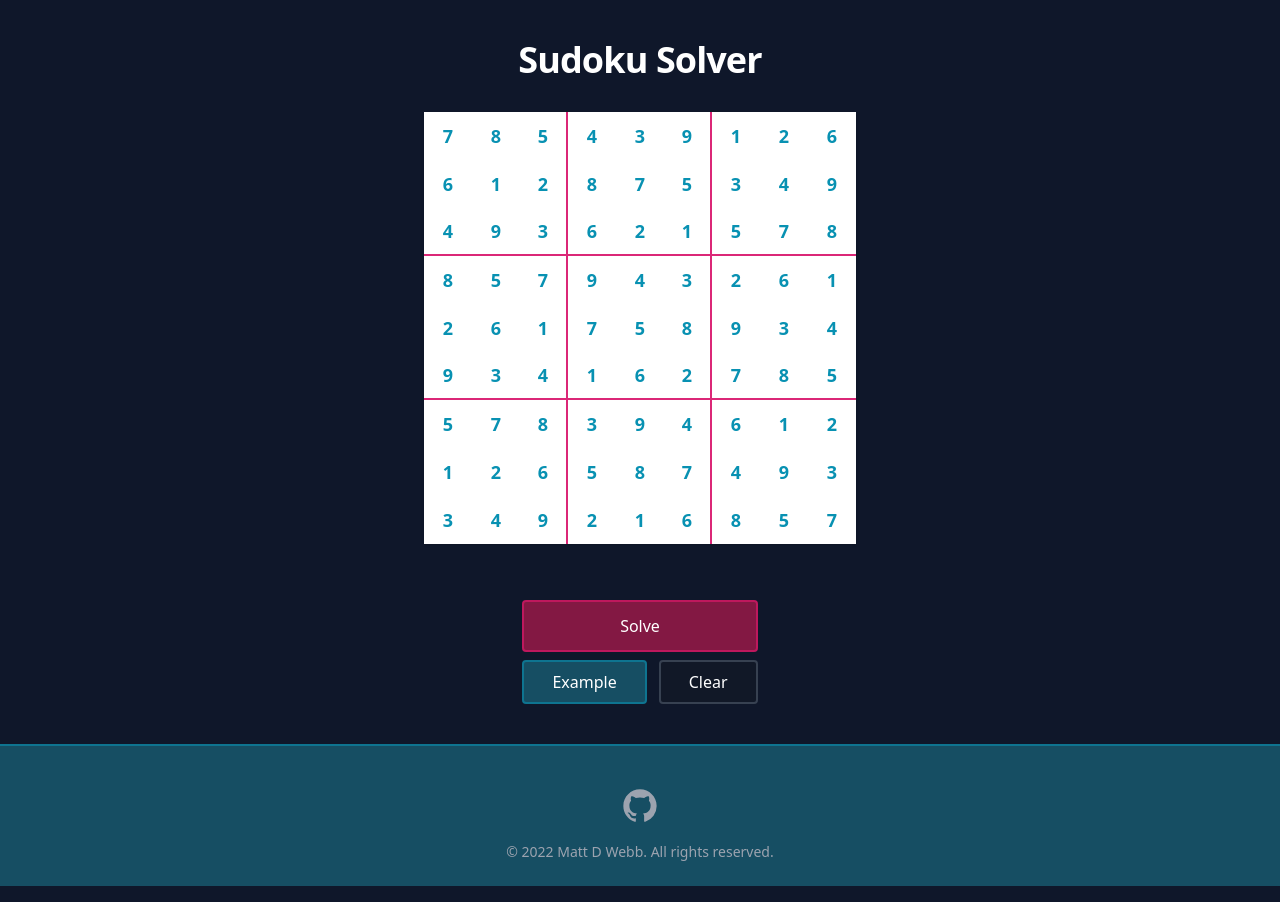
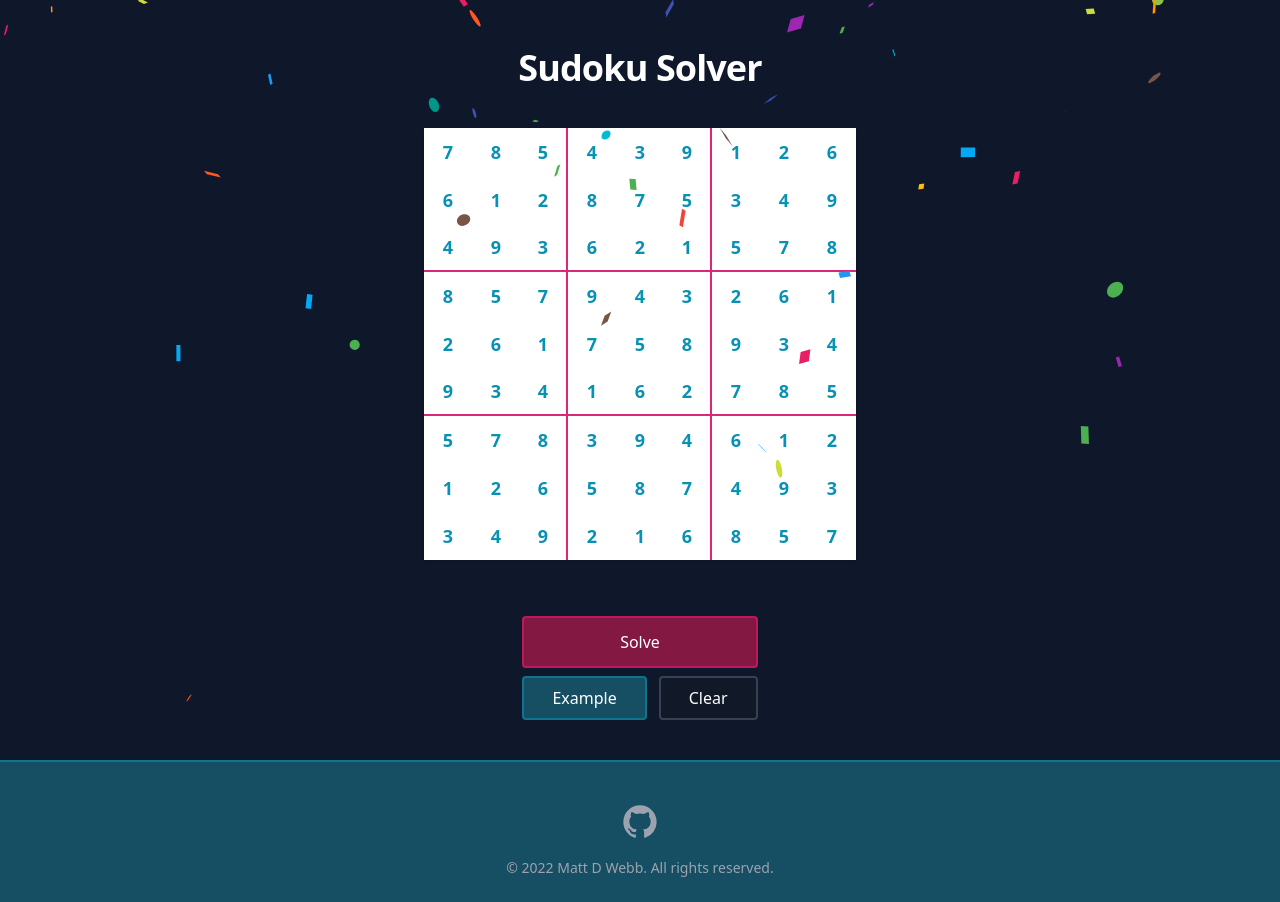
Before and after one commit to matt-d-webb/sudoku-solver, a Next.js app: page / in a window 1280 px wide. Both pictures are taken after a click on the button "Solve". Built offline with nearby package versions, Linux system fonts and the light colour scheme.

Commit message:
feat: add confetti on solve

```diff
--- a/package.json
+++ b/package.json
@@ -11,6 +11,7 @@
   "dependencies": {
     "next": "12.1.0",
     "react": "17.0.2",
+    "react-confetti": "^6.0.1",
     "react-dom": "17.0.2"
   },
   "devDependencies": {
--- a/pages/index.js
+++ b/pages/index.js
@@ -1,6 +1,7 @@
 import Head from "next/head";
 import Footer from "../components/Footer";
-import { Fragment, useState } from "react";
+import { Fragment, useState, useWindowSize } from "react";
+import Confetti from 'react-confetti'
 import { solver, validInsert, exampleBoard as initialState } from "../solver/sudoku";
 
 function classNames(...classes) {
@@ -11,23 +12,28 @@ export default function Home() {
   const [board, setBoard] = useState([...initialState.map((r) => [...r])]);
   const [invalidChar, setInvalidChar] = useState(false);
   const [invalidVal, setInvalidVal] = useState(false);
+  const [isSolved, setIsSolved] = useState(false);
 
   const solveSudoku = () => {
     setInvalidChar(false);
     setInvalidVal(false);
+    setIsSolved(false);
     const solvedBoard = solver([...board.map((r) => [...r])]);
+    setIsSolved(true);
     setBoard(solvedBoard);
   };
 
   const exampleSudoku = () => {
     setInvalidChar(false);
     setInvalidVal(false);
+    setIsSolved(false);
     setBoard(initialState);
   };
 
   const resetEmpty = () => {
     setInvalidChar(false);
     setInvalidVal(false);
+    setIsSolved(false);
     setBoard([...new Array(9).fill([]).map((_) => [...new Array(9).fill(0)])]);
   };
 
@@ -84,11 +90,12 @@ export default function Home() {
       </Head>
 
       <main className="p-4 sm:p-10">
-        <div>
 
-          <h1 className="text-3xl sm:text-4xl tracking-tight font-extrabold text-white text-center">
+          <h1 className="text-3xl py-2 sm:text-4xl tracking-tight font-extrabold text-white text-center">
             Sudoku Solver
           </h1>
+
+          { isSolved && <Confetti recycle={false} /> }
 
           { /* SUDOKU GRID */ }
           <div className="flex justify-center items-center mt-5 sm:mt-8">
@@ -172,7 +179,7 @@ export default function Home() {
               Clear
             </button>
           </div>
-        </div>
+
       </main>
       <Footer />
     </div>
--- a/solver/index.js
+++ /dev/null
@@ -1,3 +0,0 @@
-import { solver } from "./sudoku";
-
-export default solver;
```
Also changed, not shown: 1 other file (tests, documents, lock files or other folders).
